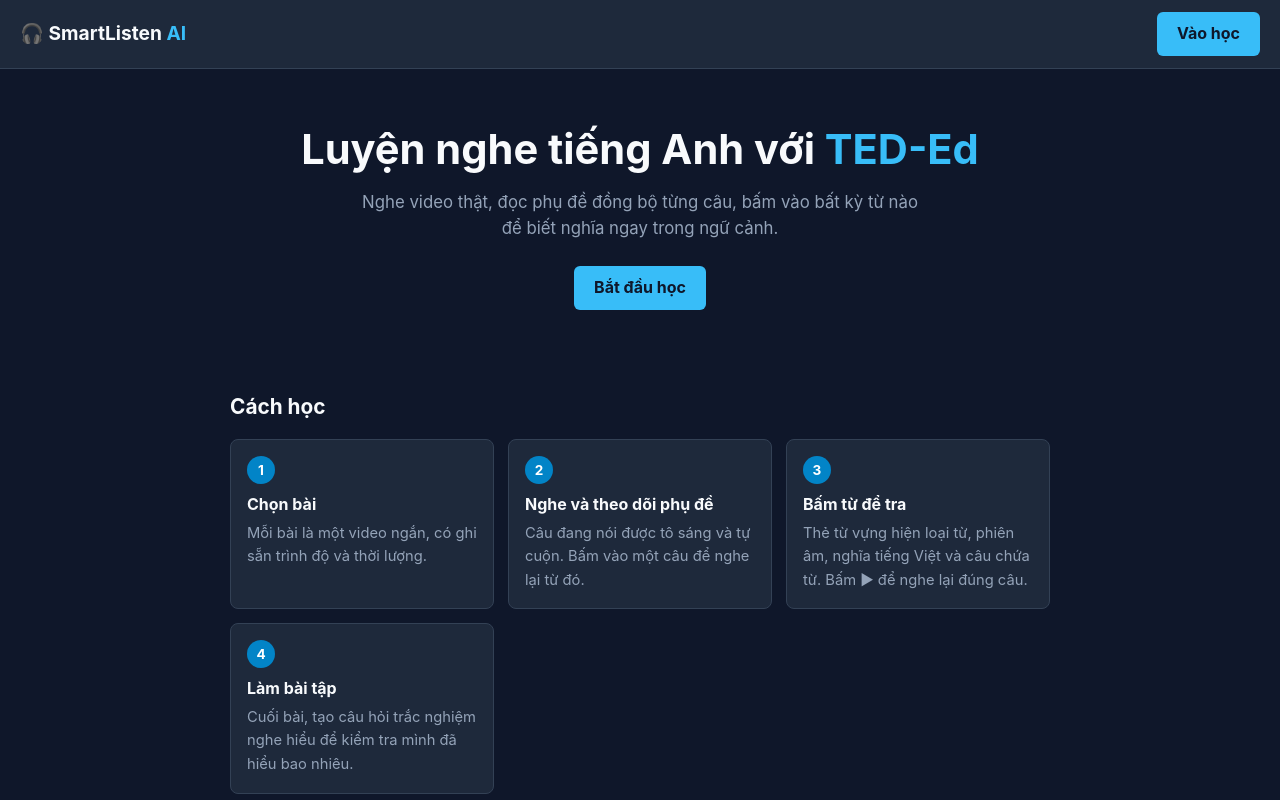
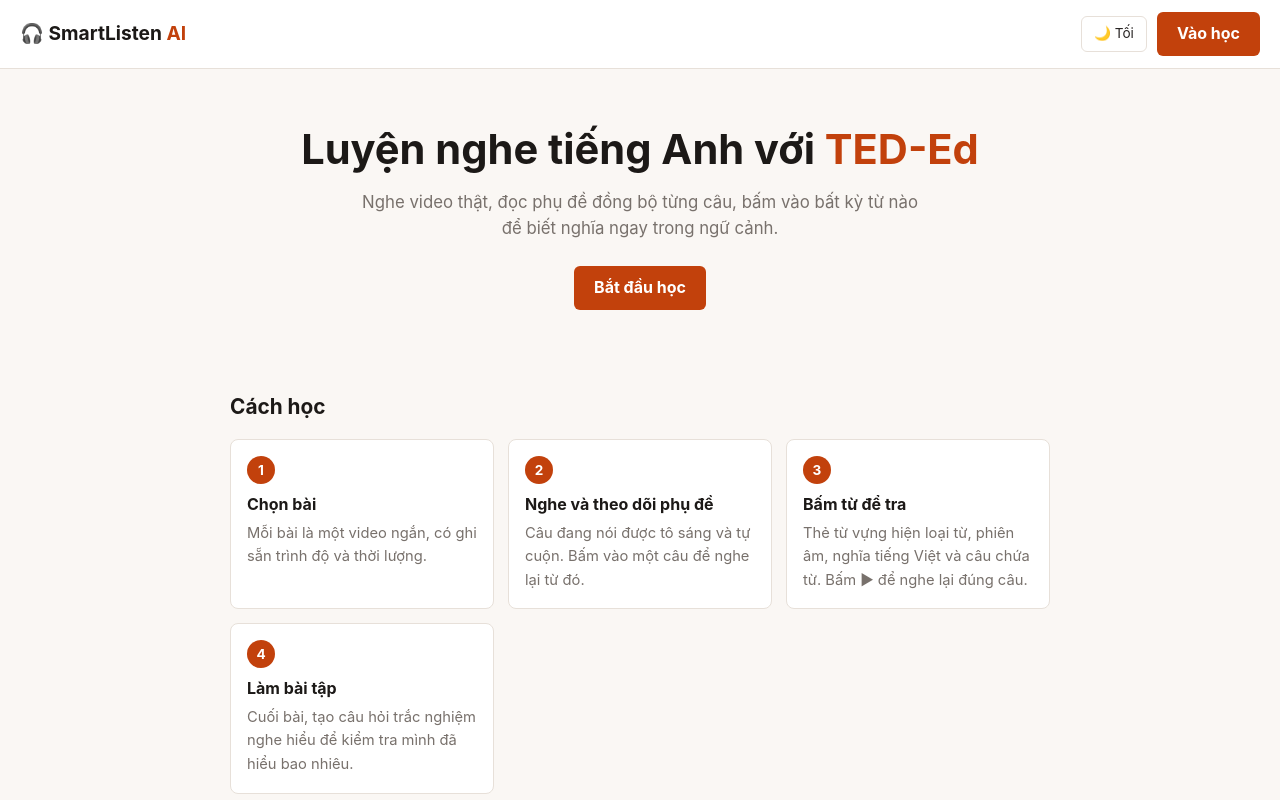
Before and after one commit to l2apps/listening, a plain HTML site: page gioi-thieu.html in a window 1280 px wide. Shown: the top 800 px of the page. Drawn offline with Linux system fonts and the light colour scheme.

Commit message:
Update gioi-thieu.html

```diff
--- a/gioi-thieu.html
+++ b/gioi-thieu.html
@@ -6,33 +6,39 @@
   <title>Giới thiệu – SmartListen AI</title>
   <style>
     * { box-sizing: border-box; margin: 0; padding: 0; }
-    body { font-family: -apple-system, BlinkMacSystemFont, "Segoe UI", Roboto, Helvetica, Arial, sans-serif; background: #0f172a; color: #e2e8f0; line-height: 1.6; }
-    header { display: flex; justify-content: space-between; align-items: center; padding: 12px 20px; background: #1e293b; border-bottom: 1px solid #334155; }
-    .logo { font-size: 1.2rem; font-weight: 700; color: #f8fafc; text-decoration: none; }
-    .logo span { color: #38bdf8; }
-    .btn { display: inline-block; padding: 9px 20px; background: #38bdf8; color: #0f172a; border-radius: 6px; font-weight: 700; text-decoration: none; }
+    body { font-family: -apple-system, BlinkMacSystemFont, "Segoe UI", Roboto, Helvetica, Arial, sans-serif; background: var(--bg); color: var(--text); line-height: 1.6; }
+    header { display: flex; justify-content: space-between; align-items: center; gap: 10px; padding: 12px 20px; background: var(--surface); border-bottom: 1px solid var(--border); }
+    .head-right { display: flex; align-items: center; gap: 10px; }
+    .logo { font-size: 1.2rem; font-weight: 700; color: var(--strong); text-decoration: none; }
+    .logo span { color: var(--accent); }
+    .btn { display: inline-block; padding: 9px 20px; background: var(--accent); color: var(--accent-ink); border-radius: 6px; font-weight: 700; text-decoration: none; }
     .btn:hover { opacity: 0.9; }
     main { max-width: 860px; margin: 0 auto; padding: 0 20px 48px; }
     .hero { text-align: center; padding: 56px 0 40px; }
-    .hero h1 { font-size: clamp(1.8rem, 5vw, 2.6rem); line-height: 1.2; color: #f8fafc; margin-bottom: 14px; }
-    .hero h1 span { color: #38bdf8; }
-    .hero p { color: #94a3b8; max-width: 560px; margin: 0 auto 24px; font-size: 1.05rem; }
-    h2 { font-size: 1.3rem; color: #f8fafc; margin: 40px 0 16px; }
+    .hero h1 { font-size: clamp(1.8rem, 5vw, 2.6rem); line-height: 1.2; color: var(--strong); margin-bottom: 14px; }
+    .hero h1 span { color: var(--accent); }
+    .hero p { color: var(--muted); max-width: 560px; margin: 0 auto 24px; font-size: 1.05rem; }
+    h2 { font-size: 1.3rem; color: var(--strong); margin: 40px 0 16px; }
     .grid { display: grid; grid-template-columns: repeat(auto-fit, minmax(230px, 1fr)); gap: 14px; }
-    .card { background: #1e293b; border: 1px solid #334155; border-radius: 8px; padding: 16px; }
-    .card b { display: block; color: #f8fafc; margin-bottom: 4px; }
-    .card p { color: #94a3b8; font-size: 0.92rem; }
-    .step-num { display: inline-block; width: 28px; height: 28px; line-height: 28px; text-align: center; border-radius: 50%; background: #0284c7; color: #fff; font-weight: 700; font-size: 0.85rem; margin-bottom: 8px; }
-    .note { background: #1e293b; border-left: 3px solid #38bdf8; border-radius: 6px; padding: 14px 16px; color: #cbd5e1; font-size: 0.95rem; }
+    .card { background: var(--surface); border: 1px solid var(--border); border-radius: 8px; padding: 16px; }
+    .card b { display: block; color: var(--strong); margin-bottom: 4px; }
+    .card p { color: var(--muted); font-size: 0.92rem; }
+    .step-num { display: inline-block; width: 28px; height: 28px; line-height: 28px; text-align: center; border-radius: 50%; background: var(--accent); color: var(--accent-ink); font-weight: 700; font-size: 0.85rem; margin-bottom: 8px; }
+    .note { background: var(--surface); border: 1px solid var(--border); border-left: 3px solid var(--accent); border-radius: 6px; padding: 14px 16px; color: var(--text); font-size: 0.95rem; }
     .note + .note { margin-top: 12px; }
-    kbd { background: #334155; border: 1px solid #475569; border-radius: 4px; padding: 1px 7px; font-size: 0.85rem; }
-    footer { text-align: center; color: #64748b; font-size: 0.8rem; padding: 24px 20px 40px; border-top: 1px solid #334155; }
+    kbd { background: var(--surface2); border: 1px solid var(--border); border-radius: 4px; padding: 1px 7px; font-size: 0.85rem; }
+    footer { text-align: center; color: var(--muted); font-size: 0.8rem; padding: 24px 20px 40px; border-top: 1px solid var(--border); }
   </style>
+  <link rel="stylesheet" href="theme.css">
+  <script src="theme.js"></script>
 </head>
 <body>
   <header>
     <a class="logo" href="index.html">🎧 SmartListen <span>AI</span></a>
-    <a class="btn" href="index.html">Vào học</a>
+    <div class="head-right">
+      <button id="themeToggle" class="theme-btn" type="button" aria-label="Đổi giao diện sáng/tối"></button>
+      <a class="btn" href="index.html">Vào học</a>
+    </div>
   </header>
   <main>
     <section class="hero">
```
